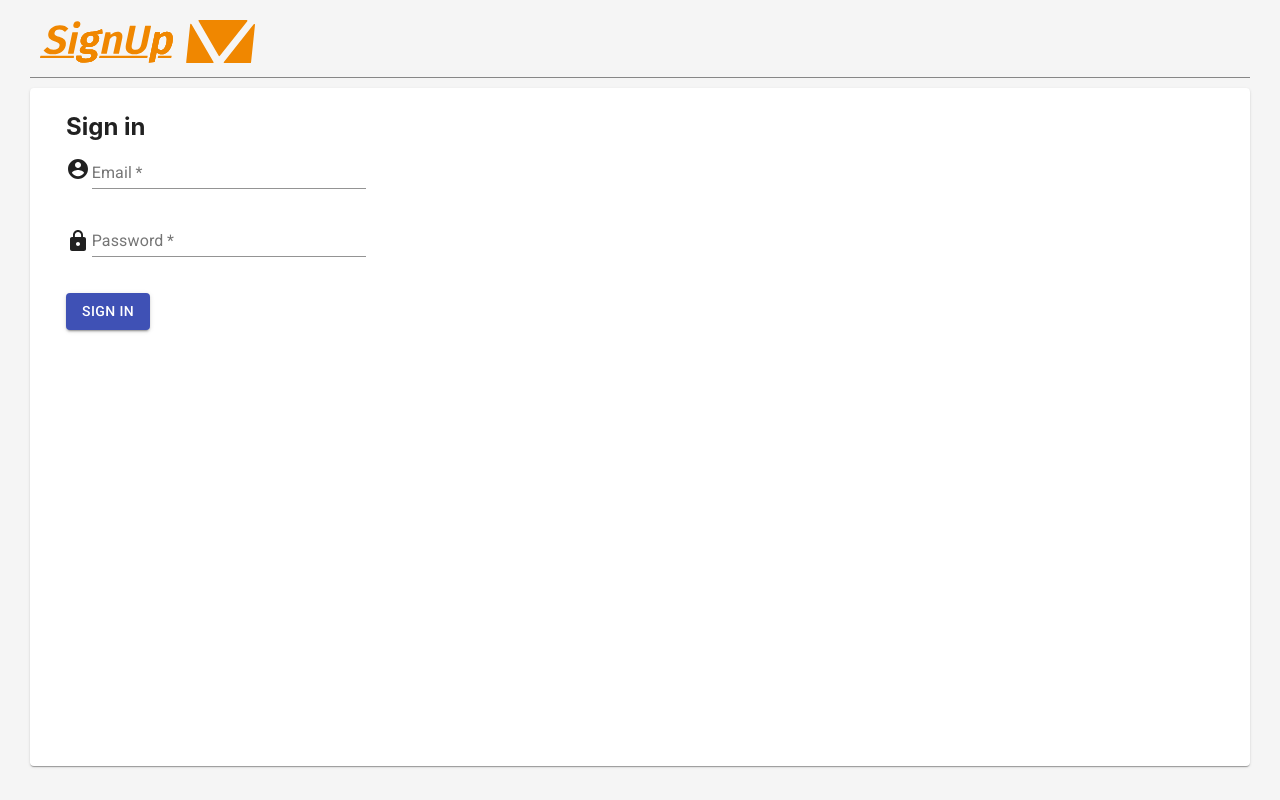
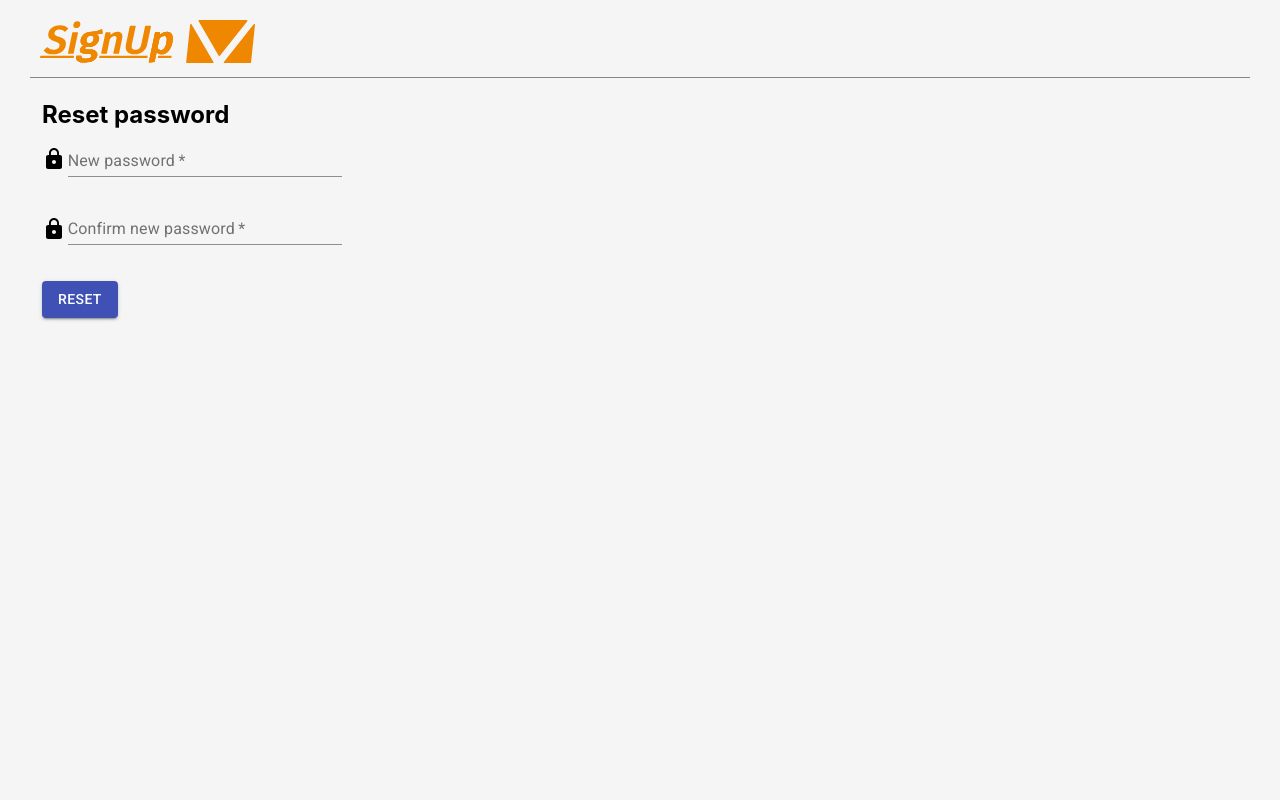
Before and after one commit to Signup5/signup5-ui, a React (Create React App) app: page /password/new/1 in a window 1280 px wide. Before the commit this address led to /. Built offline with nearby package versions, Linux system fonts and the light colour scheme; no server answers.

Commit message:
Added logic for handling passwords in frontend

```diff
--- a/package.json
+++ b/package.json
@@ -2,6 +2,7 @@
   "name": "webapp",
   "version": "0.1.0",
   "private": true,
+  "proxy": "http://localhost:8080",
   "dependencies": {
     "@apollo/react-hooks": "^3.1.3",
     "@date-io/date-fns": "^1.3.13",
@@ -22,6 +23,7 @@
     "@types/react-redux": "^7.1.7",
     "@types/react-router-dom": "^5.1.3",
     "apollo-boost": "^0.4.7",
+    "axios": "^0.19.2",
     "date-fn": "0.0.2",
     "date-fns": "^2.11.0",
     "date-fns-tz": "^1.0.10",
--- a/public/index.html
+++ b/public/index.html
@@ -1,10 +1,10 @@
 <!DOCTYPE html>
 <html lang="en">
   <head>
-  <meta charset="utf-8"/>
+    <meta charset="utf-8" />
 
-  <meta name="viewport" content="width=device-width, initial-scale=1"/>
-  <meta name="theme-color" content="#000000"/>
+    <meta name="viewport" content="width=device-width, initial-scale=1" />
+    <meta name="theme-color" content="#000000" />
     <meta
       name="description"
       content="Web site created using create-react-app"
@@ -17,20 +17,8 @@
       rel="stylesheet"
       href="https://fonts.googleapis.com/icon?family=Material+Icons"
     />
-  <!--
-    manifest.json provides metadata used when your web app is installed on a
-    user's mobile device or desktop. See https://developers.google.com/web/fundamentals/web-app-manifest/
-  -->
-  <link rel="manifest" href="%PUBLIC_URL%/manifest.json"/>
-  <!--
-    Notice the use of %PUBLIC_URL% in the tags above.
-    It will be replaced with the URL of the `public` folder during the build.
-    Only files inside the `public` folder can be referenced from the HTML.
 
-    Unlike "/favicon.ico" or "favicon.ico", "%PUBLIC_URL%/favicon.ico" will
-    work correctly both with client-side routing and a non-root public URL.
-    Learn how to configure a non-root public URL by running `npm run build`.
-  -->
+    <link rel="manifest" href="%PUBLIC_URL%/manifest.json" />
 
     <link
       rel="apple-touch-icon"
@@ -43,15 +31,15 @@
       sizes="32x32"
       href="./favicon/favicon-32x32.png"
     />
-  <link rel="icon" type="image/png" sizes="16x16" href="/favicon-16x16.png"/>
-  <link rel="manifest" href="./favicon/site.webmanifest"/>
+    <link rel="icon" type="image/png" sizes="16x16" href="/favicon-16x16.png" />
+    <link rel="manifest" href="./favicon/site.webmanifest" />
     <link
       rel="mask-icon"
       href="./favicon/safari-pinned-tab.svg"
       color="#5bbad5"
     />
-  <meta name="msapplication-TileColor" content="#da532c"/>
-  <meta name="theme-color" content="#ffffff"/>
+    <meta name="msapplication-TileColor" content="#da532c" />
+    <meta name="theme-color" content="#ffffff" />
 
     <title>SignUp 5</title>
   </head>
--- a/src/App.tsx
+++ b/src/App.tsx
@@ -1,47 +1,52 @@
-import React, {FC, useEffect} from "react";
-import {useSelector} from "react-redux";
-import {Route, useHistory} from "react-router-dom";
+import React, { FC, useEffect } from "react";
+import { useSelector } from "react-redux";
+import { Route, useHistory } from "react-router-dom";
 import Classes from "./App.module.css";
 import SignupLogo from "./Components/Icons/SignupLogo";
 import LoginForm from "./Components/LoginForm";
-import {InitialState} from "./Store/Reducers/rootReducer";
-import {Person} from "./Types";
-import {CreateEventForm} from "./Components/Dashboard/CreateEvent";
-import {Dashboard} from "./Components/Dashboard";
+import ResetPassword from "./Components/ResetPassword";
+import PasswordLink from "./Components/PasswordLink";
+import { InitialState } from "./Store/Reducers/rootReducer";
+import { Person } from "./Types";
+import { CreateEventForm } from "./Components/Dashboard/CreateEvent";
+import { Dashboard } from "./Components/Dashboard";
 
 interface StateProps {
   person: Person;
 }
 
-
 const App: FC = () => {
-  const {person} = useSelector<InitialState, StateProps>((state: InitialState) => {
+  const { person } = useSelector<InitialState, StateProps>(
+    (state: InitialState) => {
       return {
         person: state.person
       };
-  });
+    }
+  );
 
   const history = useHistory();
-
-  useEffect(() => {
-    if (!person.id) history.push("")
-
-  },[person, history]);
 
   return (
     <div className={Classes.App}>
       <div className={Classes.AppHeader}>
-        <SignupLogo/>
+        <SignupLogo />
       </div>
       <div className={Classes.AppMainContent}>
         <Route exact path="/">
-            <LoginForm/>
+          <LoginForm />
         </Route>
         <Route path="/dashboard">
-            <Dashboard/>
+          <Dashboard />
         </Route>
         <Route path="/create_event">
-            <CreateEventForm/>
+          <CreateEventForm />
+        </Route>
+        <Route
+          path="/password/new/:token"
+          render={props => <ResetPassword {...props} />}
+        />
+        <Route path="/password/forgot">
+          <PasswordLink></PasswordLink>
         </Route>
       </div>
     </div>
--- a/src/Components/LoginForm.tsx
+++ b/src/Components/LoginForm.tsx
@@ -1,19 +1,18 @@
-import {Button, Card, Grid, TextField} from "@material-ui/core";
+import { Button, Card, Grid, TextField } from "@material-ui/core";
 import AccountCircle from "@material-ui/icons/AccountCircle";
 import LockIcon from "@material-ui/icons/Lock";
-import React, {ChangeEvent, FC, FormEvent, useEffect, useState} from "react";
+import React, { ChangeEvent, FC, FormEvent, useEffect, useState } from "react";
 import Classes from "../App.module.css";
-import {Credentials} from "../Types/index";
-import {emailRegEx} from "../Utility";
-import {useDispatch} from "react-redux";
-import {RootDispatcher} from "../Store/Reducers/rootReducer";
-import {useHistory} from "react-router-dom";
-import {useLazyQuery} from "@apollo/react-hooks";
-import {GET_PERSON_BY_EMAIL} from "../Store/GQL";
+import { Credentials } from "../Types/index";
+import { emailRegEx } from "../Utility";
+import { useDispatch } from "react-redux";
+import { RootDispatcher } from "../Store/Reducers/rootReducer";
+import { useHistory } from "react-router-dom";
+import { useLazyQuery } from "@apollo/react-hooks";
+import { GET_PERSON_BY_EMAIL } from "../Store/GQL";
 import CircularProgress from "@material-ui/core/CircularProgress";
 
-interface Props {
-}
+interface Props {}
 
 const LoginForm: FC<Props> = () => {
   const [email, setEmail] = useState<string>("");
@@ -40,10 +39,16 @@ const LoginForm: FC<Props> = () => {
     userCredentials.setEmail(email);
     userCredentials.setPassword(password);
     setUpdateState(!updateState);
-    if (userCredentials.isEmailValidFormat() && userCredentials.isPasswordValidFormat()) {
+    if (
+      userCredentials.isEmailValidFormat() &&
+      userCredentials.isPasswordValidFormat()
+    ) {
       getPerson();
     }
+  };
 
+  const changePassword = () => {
+    history.push("/forgotPassword");
   };
 
   const changeDisplayEmailError = () => {
@@ -75,7 +80,9 @@ const LoginForm: FC<Props> = () => {
   const rootDispatcher = new RootDispatcher(dispatch);
   const history = useHistory();
 
-  const [getPerson, {loading, error, data}] = useLazyQuery(GET_PERSON_BY_EMAIL, {
+  const [getPerson, { loading, error, data }] = useLazyQuery(
+    GET_PERSON_BY_EMAIL,
+    {
       variables: {
         email: userCredentials.getEmail()
       },
@@ -83,7 +90,8 @@ const LoginForm: FC<Props> = () => {
         rootDispatcher.updatePerson(data.person);
         history.push("/dashboard");
       }
-  });
+    }
+  );
 
   return (
     <Card className={Classes.MainPaper}>
@@ -91,7 +99,7 @@ const LoginForm: FC<Props> = () => {
         <h2>Sign in</h2>
         <Grid container spacing={1} alignItems="flex-start">
           <Grid item xs={1}>
-            <AccountCircle style={{marginTop: "16px"}}/>
+            <AccountCircle style={{ marginTop: "16px" }} />
           </Grid>
           <Grid item xs={11}>
             <TextField
@@ -108,10 +116,10 @@ const LoginForm: FC<Props> = () => {
           </Grid>
         </Grid>
 
-        <br/>
+        <br />
         <Grid container spacing={1} alignItems="flex-end">
           <Grid item xs={1}>
-            <LockIcon/>
+            <LockIcon />
           </Grid>
           <Grid item xs={11}>
             <TextField
@@ -131,7 +139,7 @@ const LoginForm: FC<Props> = () => {
             />
           </Grid>
         </Grid>
-        <br/>
+        <br />
         <Button
           className={Classes.Button}
           color="primary"
@@ -141,9 +149,19 @@ const LoginForm: FC<Props> = () => {
         >
           Sign in
         </Button>
+        <Button
+          style={{ marginLeft: "10px" }}
+          className={Classes.Button}
+          color="primary"
+          variant="contained"
+          type="submit"
+          onClick={() => history.push("/password/forgot")}
+        >
+          Forgot password
+        </Button>
       </form>
       {error ? <p>Email and/or password did not match!</p> : ""}
-      {loading ? <CircularProgress/> : ""}
+      {loading ? <CircularProgress /> : ""}
     </Card>
   );
 };
--- /dev/null
+++ b/src/Components/PasswordLink.tsx
@@ -0,0 +1,75 @@
+import { Button, Grid, TextField } from "@material-ui/core";
+import AccountCircle from "@material-ui/icons/AccountCircle";
+import React, { ChangeEvent, FC, FormEvent, useState } from "react";
+import { useHistory } from "react-router-dom";
+import Classes from "../App.module.css";
+import axios from "axios";
+
+interface Props {
+  [x: string]: any;
+}
+const PasswordLink: FC<Props> = props => {
+  const [email, setEmail] = useState<string>("");
+  const [displayEmailError, setDisplayEmailError] = useState<boolean>(false);
+  const history = useHistory();
+  const onPasswordChange = (e: ChangeEvent<HTMLInputElement>) => {
+    setEmail(e.target.value);
+  };
+
+  const sendEmailSuccess = () => {
+    alert("You have now got a link in your email inbox");
+    history.push("/");
+  };
+
+  const sendPasswordFail = (error: any) => {
+    setDisplayEmailError(true);
+  };
+
+  const handleSubmit = (e: FormEvent<HTMLFormElement>) => {
+    e.preventDefault();
+    axios
+      .post("/password/reset", {
+        email: email
+      })
+      .then(() => sendEmailSuccess())
+      .catch(error => sendPasswordFail(error));
+  };
+  return (
+    <div>
+      <form onSubmit={handleSubmit} noValidate className={Classes.LoginForm}>
+        <h2>Write your email below. You will get a link sent to you</h2>
+        <Grid container spacing={1} alignItems="flex-start">
+          <Grid item xs={1}>
+            <AccountCircle style={{ marginTop: "16px" }} />
+          </Grid>
+          <Grid item xs={11}>
+            <TextField
+              required
+              className={Classes.InputField}
+              label="Email"
+              onChange={onPasswordChange}
+              name="email"
+              value={email}
+              error={displayEmailError}
+              helperText={displayEmailError ? "Not a valid email!" : ""}
+            />
+          </Grid>
+        </Grid>
+
+        <br />
+        <br />
+        <Button
+          className={Classes.Button}
+          color="primary"
+          variant="contained"
+          type="submit"
+          onClick={() => handleSubmit}
+        >
+          Send link
+        </Button>
+      </form>
+    </div>
+  );
+};
+
+export default PasswordLink;
--- /dev/null
+++ b/src/Components/ResetPassword.tsx
@@ -0,0 +1,109 @@
+import { Button, Grid, TextField } from "@material-ui/core";
+import LockIcon from "@material-ui/icons/Lock";
+import React, { ChangeEvent, FC, FormEvent, useState } from "react";
+import Classes from "../App.module.css";
+import { useHistory } from "react-router-dom";
+import axios from "axios";
+
+interface Props {
+  [x: string]: any;
+}
+const ResetPassword: FC<Props> = props => {
+  const [confirmPassword, setConfirmPassword] = useState<string>("");
+  const [password, setPassword] = useState<string>("");
+  const [displayPasswordError, setDisplayPasswordError] = useState<boolean>(
+    false
+  );
+  const history = useHistory();
+  const token = props.match.params.token;
+  const onPasswordChange = (e: ChangeEvent<HTMLInputElement>) => {
+    setPassword(e.target.value);
+  };
+
+  const onConfirmPasswordChange = (e: ChangeEvent<HTMLInputElement>) => {
+    setConfirmPassword(e.target.value);
+  };
+
+  const resetPasswordSucess = () => {
+    alert(
+      "You have now changed your password, you will be redirected to login page"
+    );
+    history.push("/");
+  };
+
+  const resetPasswordFail = (error: any) => {
+    alert(error.response.data);
+    history.push("/");
+  };
+
+  const handleSubmit = (e: FormEvent<HTMLFormElement>) => {
+    e.preventDefault();
+    if (password !== confirmPassword) {
+      setDisplayPasswordError(true);
+    }
+    axios
+      .post("/password/new", {
+        password: password,
+        token: token
+      })
+      .then(() => resetPasswordSucess())
+      .catch(error => resetPasswordFail(error));
+  };
+  return (
+    <div>
+      <form onSubmit={handleSubmit} noValidate className={Classes.LoginForm}>
+        <h2>Reset password</h2>
+        <Grid container spacing={1} alignItems="flex-start">
+          <Grid item xs={1}>
+            <LockIcon style={{ marginTop: "18px", marginRight: "200px" }} />
+          </Grid>
+          <Grid item xs={11}>
+            <TextField
+              required
+              className={Classes.InputField}
+              label="New password"
+              onChange={onPasswordChange}
+              name="new-password"
+              type="password"
+              value={password}
+            />
+          </Grid>
+        </Grid>
+
+        <br />
+        <Grid container spacing={1} alignItems="flex-end">
+          <Grid item xs={1}>
+            <LockIcon style={{ marginTop: "18px", marginRight: "200px" }} />
+          </Grid>
+          <Grid item xs={11}>
+            <TextField
+              required
+              className={Classes.InputField}
+              label="Confirm new password"
+              onChange={onConfirmPasswordChange}
+              name="confirm-password"
+              type="password"
+              error={displayPasswordError}
+              helperText={
+                displayPasswordError ? "This does not match password!" : ""
+              }
+              value={confirmPassword}
+            />
+          </Grid>
+        </Grid>
+        <br />
+        <Button
+          className={Classes.Button}
+          color="primary"
+          variant="contained"
+          type="submit"
+          onClick={() => handleSubmit}
+        >
+          Reset
+        </Button>
+      </form>
+    </div>
+  );
+};
+
+export default ResetPassword;
```
Also changed, not shown: 2 other files (tests, documents, lock files or other folders). Lines whose indentation alone changed are shown as unchanged.
